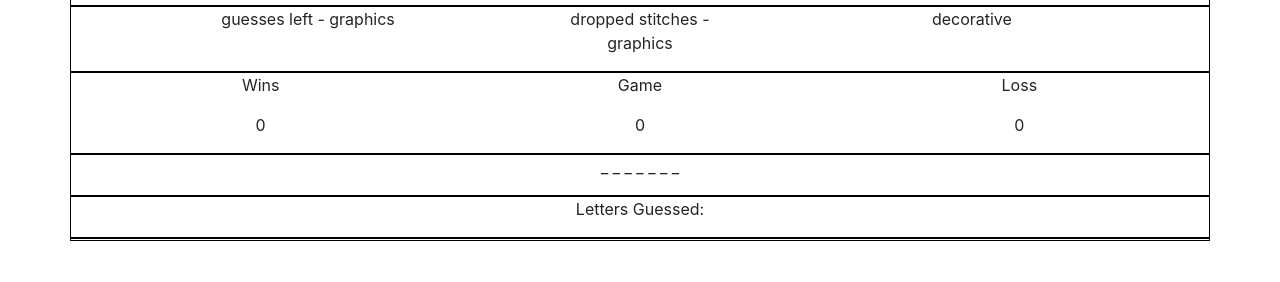
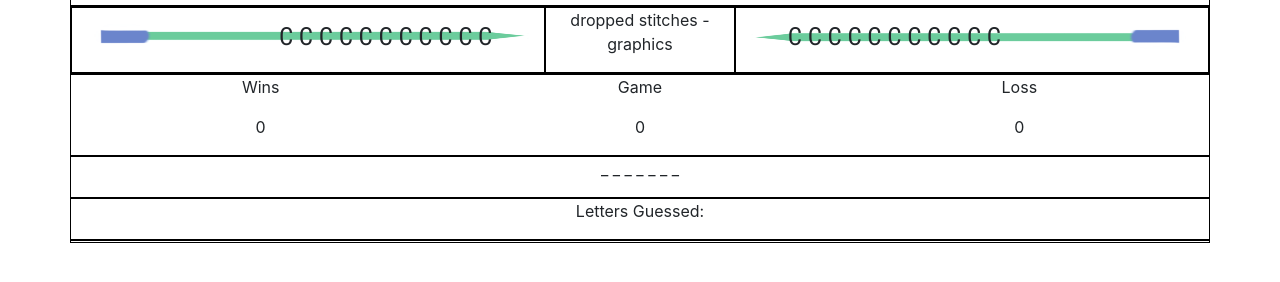
Before and after one commit to rsdesoto/word-guess-game, a plain HTML site: page index.html in a window 1280 px wide. Shown: the part 52-334 px from the top of the page. Drawn offline with nearby package versions, Linux system fonts and the light colour scheme.

Commit message:
started the animated stitch component

```diff
--- a/assets/css/style.css
+++ b/assets/css/style.css
@@ -13,3 +13,38 @@ h1 {
 #continue {
   border: 1px solid black;
 }
+
+.left-stitch {
+  font-family: "Roboto Condensed", sans-serif;
+
+  text-align: right;
+  font-size: 25px;
+  position: absolute;
+  right: 11%;
+  top: 10px;
+}
+
+.right-stitch {
+  font-family: "Roboto Condensed", sans-serif;
+
+  text-align: left;
+  font-size: 25px;
+  position: absolute;
+  left: 11%;
+  top: 10px;
+}
+
+.col-5 {
+  border: 1px solid black;
+  position: relative;
+}
+.col-2 {
+  border: 1px solid black;
+}
+
+.needle {
+  position: relative;
+  top: 15px;
+  width: 100%;
+  height: 25px;
+}
--- a/index.html
+++ b/index.html
@@ -12,16 +12,21 @@
       href="./assets/css/reset.css"
     />
     <link
+      href="https://fonts.googleapis.com/css?family=Roboto+Condensed"
       rel="stylesheet"
-      type="text/css"
-      media="screen"
-      href="./assets/css/style.css"
     />
+
     <link
       rel="stylesheet"
       href="https://stackpath.bootstrapcdn.com/bootstrap/4.1.3/css/bootstrap.min.css"
       integrity="sha384-MCw98/SFnGE8fJT3GXwEOngsV7Zt27NXFoaoApmYm81iuXoPkFOJwJ8ERdknLPMO"
       crossorigin="anonymous"
+    />
+    <link
+      rel="stylesheet"
+      type="text/css"
+      media="screen"
+      href="./assets/css/style.css"
     />
   </head>
   <body>
@@ -32,9 +37,23 @@
       </div>
       <!-- visual row -->
       <div class="row">
-        <div class="col-5"><p>guesses left - graphics</p></div>
+        <div class="col-5">
+          <img
+            class="needle"
+            src="./assets/images/leftneedle.png"
+            alt="left needle"
+          />
+          <p class="left-stitch">C C C C C C C C C C C</p>
+        </div>
         <div class="col-2"><p>dropped stitches - graphics</p></div>
-        <div class="col-5"><p>decorative</p></div>
+        <div class="col-5">
+          <img
+            class="needle"
+            src="./assets/images/rightneedle.png"
+            alt="right needle"
+          />
+          <p class="right-stitch">C C C C C C C C C C C</p>
+        </div>
       </div>
       <!-- game row -->
 
```
Also changed, not shown: assets/images/leftneedle.png (added), assets/images/rightneedle.png (added), 2 other files.
